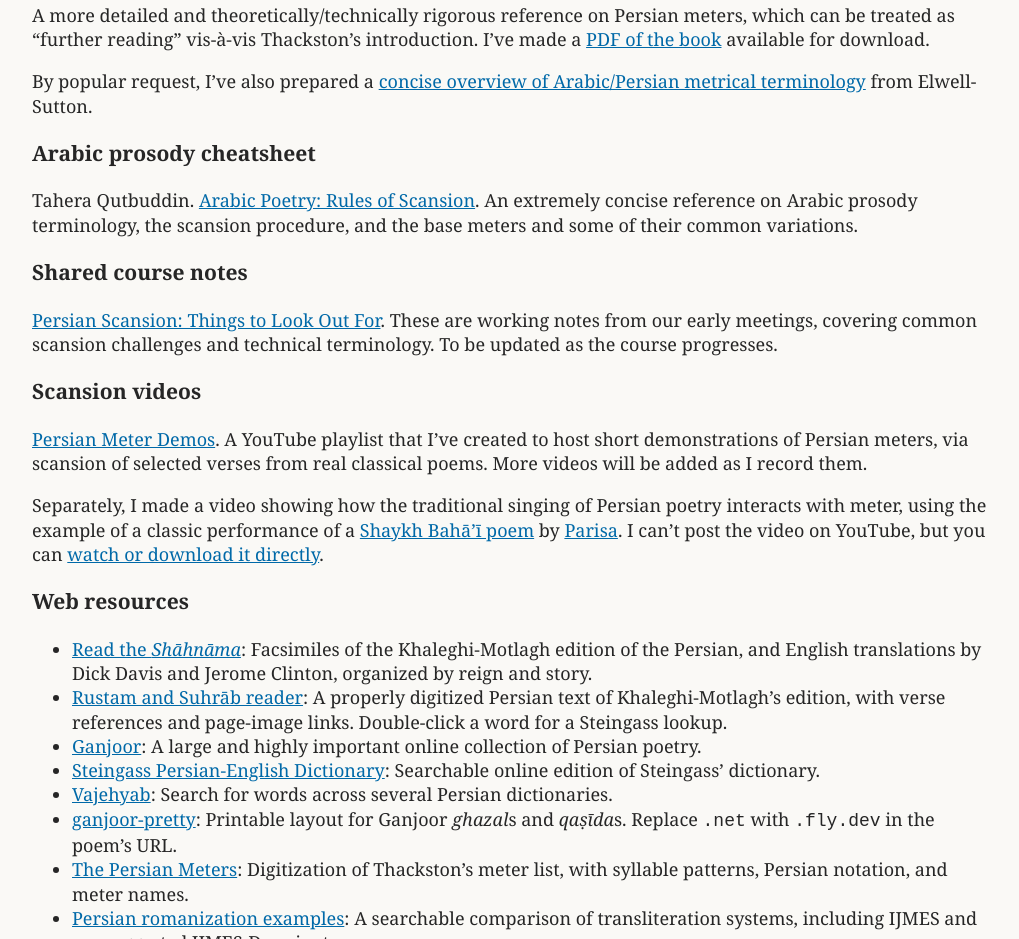
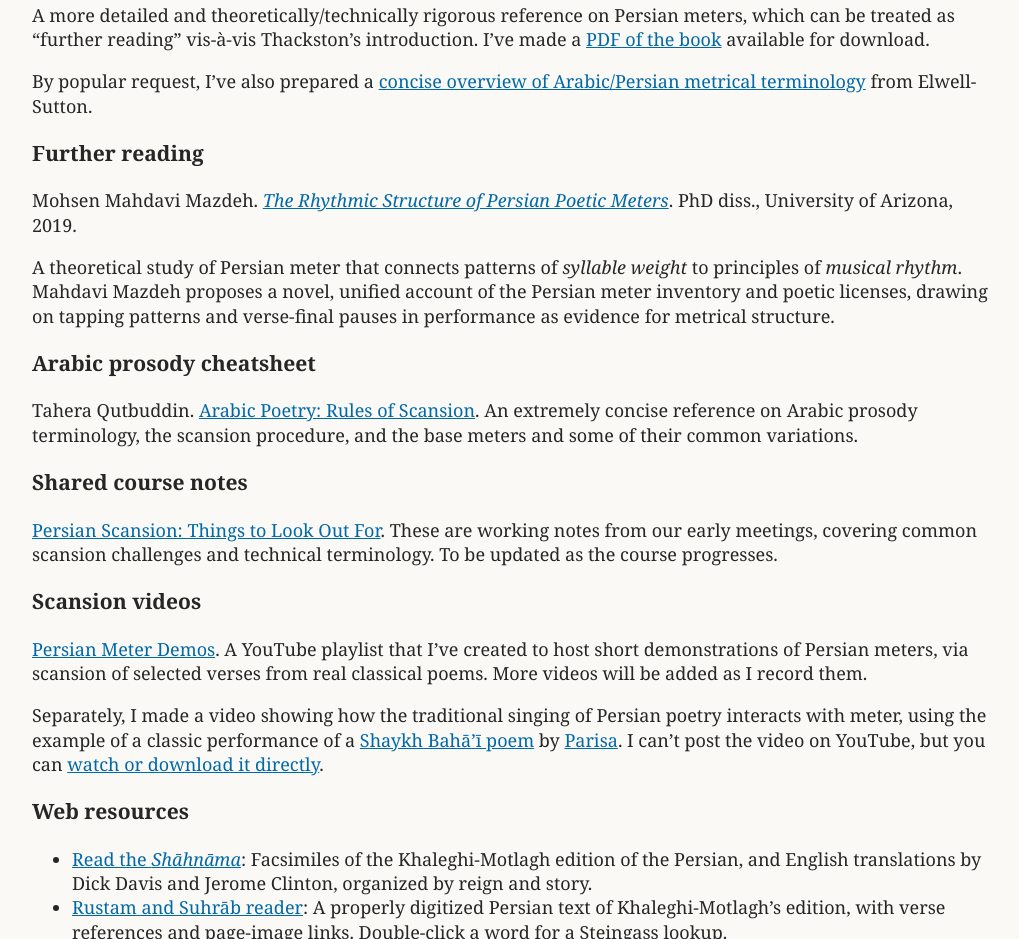
Before and after one commit to theodore-s-beers/prosody-course, a plain HTML site: page index.html in a window 1280 px wide. Shown: the part 785-1724 px from the top of the page, without its empty margins (128-1147 px from the left). Drawn offline with Linux system fonts and the light colour scheme.

Commit message:
add link to mahdavi mazdeh diss

```diff
--- a/index.html
+++ b/index.html
@@ -81,6 +81,22 @@
             >concise overview of Arabic/Persian metrical terminology</a
           >
           from Elwell-Sutton.
+        </p>
+        <h3>Further reading</h3>
+        <p>
+          Mohsen Mahdavi Mazdeh.
+          <a
+            href="https://repository.arizona.edu/items/e6dab8db-6e6d-4e22-933e-d3ddbec08688"
+            target="_blank"
+            rel="noreferrer"
+            ><cite>The Rhythmic Structure of Persian Poetic Meters</cite></a
+          >. PhD diss., University of Arizona, 2019.
+        </p>
+        <p>
+          A theoretical study of Persian meter that connects patterns of <em>syllable weight</em> to
+          principles of <em>musical rhythm</em>. Mahdavi Mazdeh proposes a novel, unified account of
+          the Persian meter inventory and poetic licenses, drawing on tapping patterns and
+          verse-final pauses in performance as evidence for metrical structure.
         </p>
         <h3>Arabic prosody cheatsheet</h3>
         <p>
```
